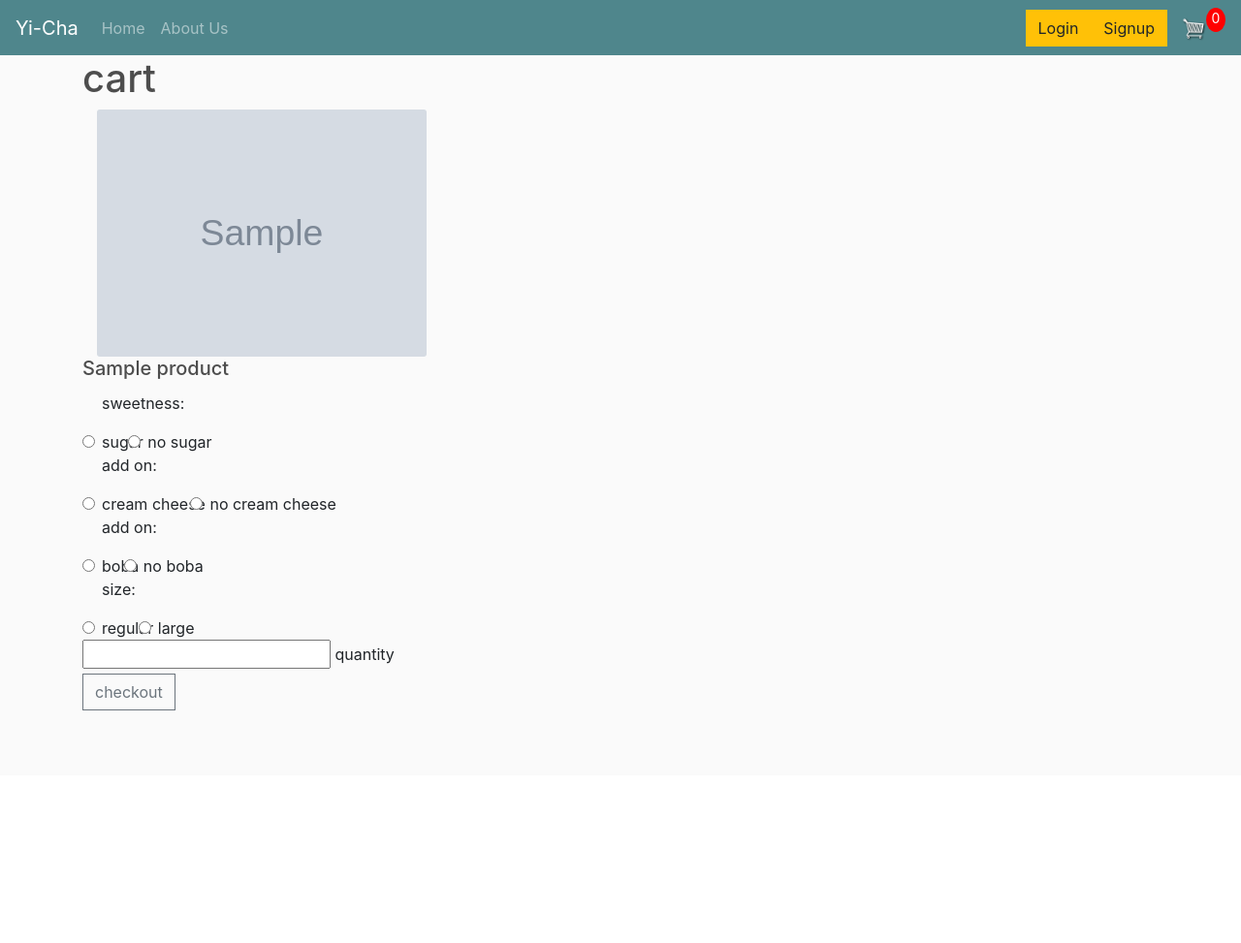
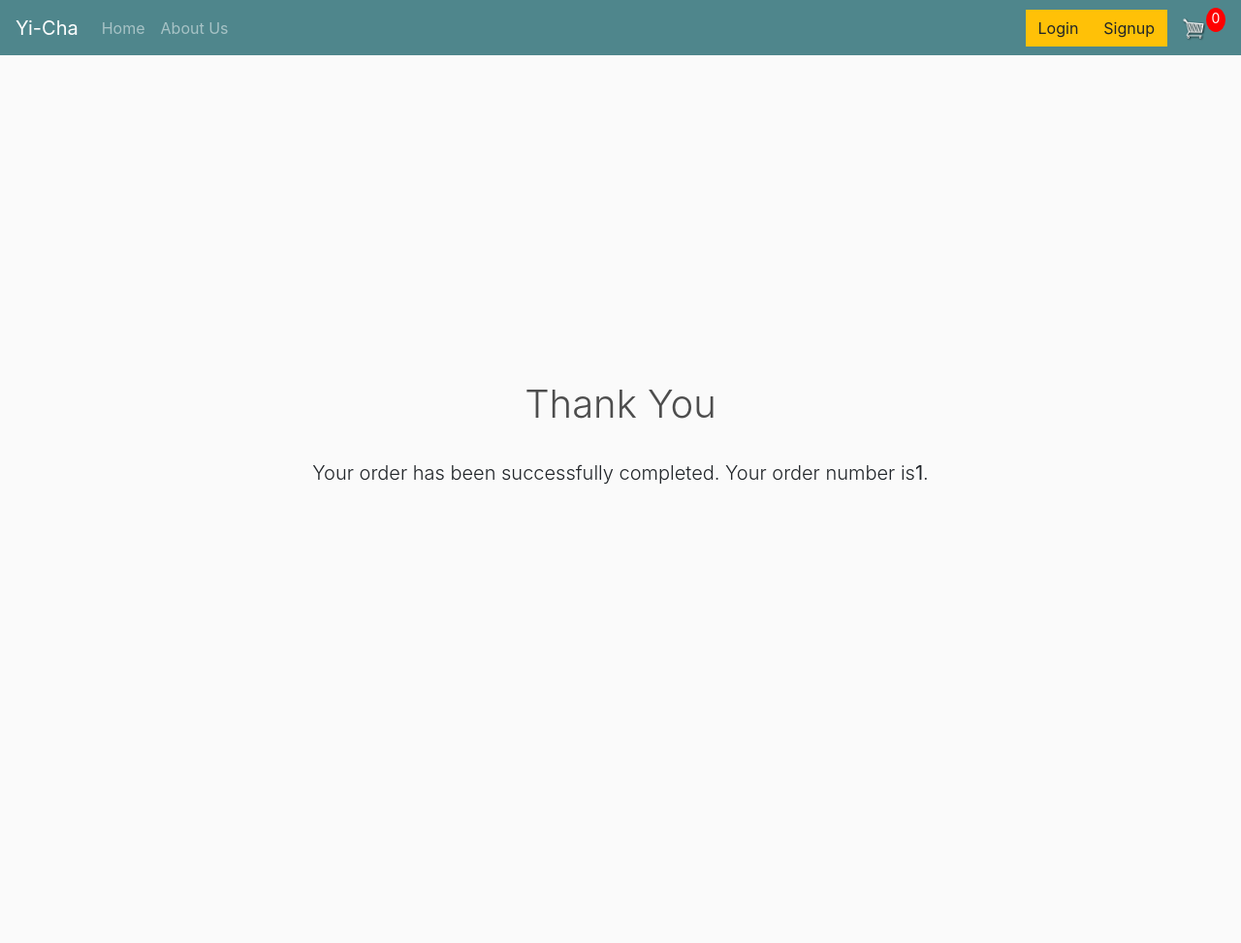
Before and after one commit to philipyap/p4-Yi-Cha, a Django app: template main_app/templates/checkout.html in a window 1280 px wide. Shown: the top 973 px of the page at 97% size. Before the commit the page ends 733 px from the top, so only its background shows below. Run offline with Django 3.2, Linux system fonts and the light colour scheme; the template is opened without the code that fills it: values that come from a table or form of the project are taken from there, others are empty; tables that the repository leaves empty hold one stand-in row (values such as "Sample post"); grey boxes marked "Sample" are stand-in pictures; some libraries are stand-ins or nearby versions.

Commit message:
[checkout.html, models.py]Touch up checkout.html and revise Order and OrderItem database

```diff
--- a/main_app/models.py
+++ b/main_app/models.py
@@ -41,7 +41,7 @@ class OrderItem(models.Model):
     product = models.ForeignKey(Product, on_delete=models.CASCADE)
     price = models.IntegerField()
     quantity = models.IntegerField()
-    amount = models.IntegerField()
+    # amount = models.IntegerField()
 
     def __str__(self):
         return '{}'.format(self.id)
@@ -53,15 +53,12 @@ class OrderItem(models.Model):
 
 
 class Order(models.Model):
-    user = models.ForeignKey(User, on_delete=models.CASCADE)
-    items = models.ManyToManyField(OrderItem)
     first_name = models.CharField(max_length=50)
     last_name = models.CharField(max_length=50)
     shipping_address = models.CharField(max_length=200)
     email = models.CharField(max_length=100)
     ordered_date = models.DateTimeField()
     paid = models.BooleanField(default=True)
-    amount = models.IntegerField()
 
     def __str__(self):
         return self.user
--- a/main_app/templates/checkout.html
+++ b/main_app/templates/checkout.html
@@ -1,58 +1,20 @@
-{% extends 'main.html' %}
-{% load static %}
+{% extends "main.html" %}
+{% block title %}
+Thank you
+{% endblock %}
 {% block content %}
-<h1>cart</h1>
 
 
-<div class="col-md-4">
-    <img src="{{product.image.url}}" class="card-img" alt="...">
-</div>
+<!-- Full Page Image Header with Vertically Centered Content -->
+<header class="masthead">
+  <div class="container h-100" style="margin-bottom: 24%;">
+    <div class="row h-100 align-items-center">
+      <div class="col-12 text-center" style:padding-top:100px;>
+        <h1 class="font-weight-light"><br><br><br><br><br><br><br>Thank You</h1><br>
+        <p class="lead">Your order has been successfully completed. Your order number is<strong>{{ order.id }}</strong>.<br><br><br><br><br><br><br><br></p>
+      </div>
+    </div>
+  </div>
+</header>
 
-<h5 class="card-title">{{product.name}}</h5>
-
-<!-- <form action="{% url 'cart' product.id %}" method="post"> -->
-
-<form>
-    <div class="form-check">
-        <p>sweetness: </p>
-        <input class="form-check-input" type="radio" name="exampleRadios" id="exampleRadios1" value="option1" >
-        <label class="form-check-label" for="exampleRadios1">sugar</label>
-        <input class="form-check-input" type="radio" name="exampleRadios" id="exampleRadios1" value="option1" >
-        <label class="form-check-label" for="exampleRadios1">no sugar</label>
-    </div>
-</form>
-<form>
-    <div class="form-check">
-        <p>add on:</p>
-        <input class="form-check-input" type="radio" name="exampleRadios" id="exampleRadios1" value="option1" >
-        <label class="form-check-label" for="exampleRadios1">cream cheese</label>
-        <input class="form-check-input" type="radio" name="exampleRadios" id="exampleRadios1" value="option1" >
-        <label class="form-check-label" for="exampleRadios1">no cream cheese</label>
-    </div>
-</form>
-<form>
-    <div class="form-check">
-        <p>add on:</p>
-        <input class="form-check-input" type="radio" name="exampleRadios" id="exampleRadios1" value="option1" >
-        <label class="form-check-label" for="exampleRadios1">boba</label>
-        <input class="form-check-input" type="radio" name="exampleRadios" id="exampleRadios1" value="option1" >
-        <label class="form-check-label" for="exampleRadios1">no boba</label>
-    </div>
-</form>
-<form>
-    <div class="form-check">
-        <p>size: </p>
-        <input class="form-check-input" type="radio" name="exampleRadios" id="exampleRadios1" value="option1" >
-        <label class="form-check-label" for="exampleRadios1">regular</label>
-        <input class="form-check-input" type="radio" name="exampleRadios" id="exampleRadios1" value="option1" >
-        <label class="form-check-label" for="exampleRadios1">large</label>
-    </div>
-</form>
-<form>
-    {% csrf_token %}
-    <input type="text">
-    <label>quantity</label>
-</form>
-<a class="btn btn-outline-secondary add-btn" href="/checkout">checkout</a>
-<!-- </form> -->
 {% endblock %}
--- a/main_app/templates/order.html
+++ b/main_app/templates/order.html
@@ -24,8 +24,8 @@
                   <div class="box-footer d-flex flex-wrap align-items-center justify-content-between">
                     <div class="right-col">
                       {% csrf_token %}
-                      <button type="submit" class="genric-btn success-border circle mb-20 mt-3" style="margin-bottom: 8%; margin-left: 250px; margin-right: 14px;">Continue to Delivery</button>
-                      <button type="submit" class="genric-btn success circle mb-20 mt-5">Continue to Delivery</button>
+                      <a href="{% url 'home' %}"><button type="submit" class="genric-btn success-border circle mb-20 mt-3" style="margin-bottom: 8%; margin-left: 250px; margin-right: 14px;">Continue Shopping</button></a>
+                      <a href="{% url 'checkout' %}"><button type="submit" class="genric-btn success circle mb-20 mt-5">Continue to Delivery</button></a>
                     </div>
                   </div>
                 </form>
```
Also changed, not shown: main_app/migrations/0005_auto_20200928_2137.py (added), static/images/Macha_Latte_qdJN1ZD.png (added), static/images/milk_tea1.png (added).
